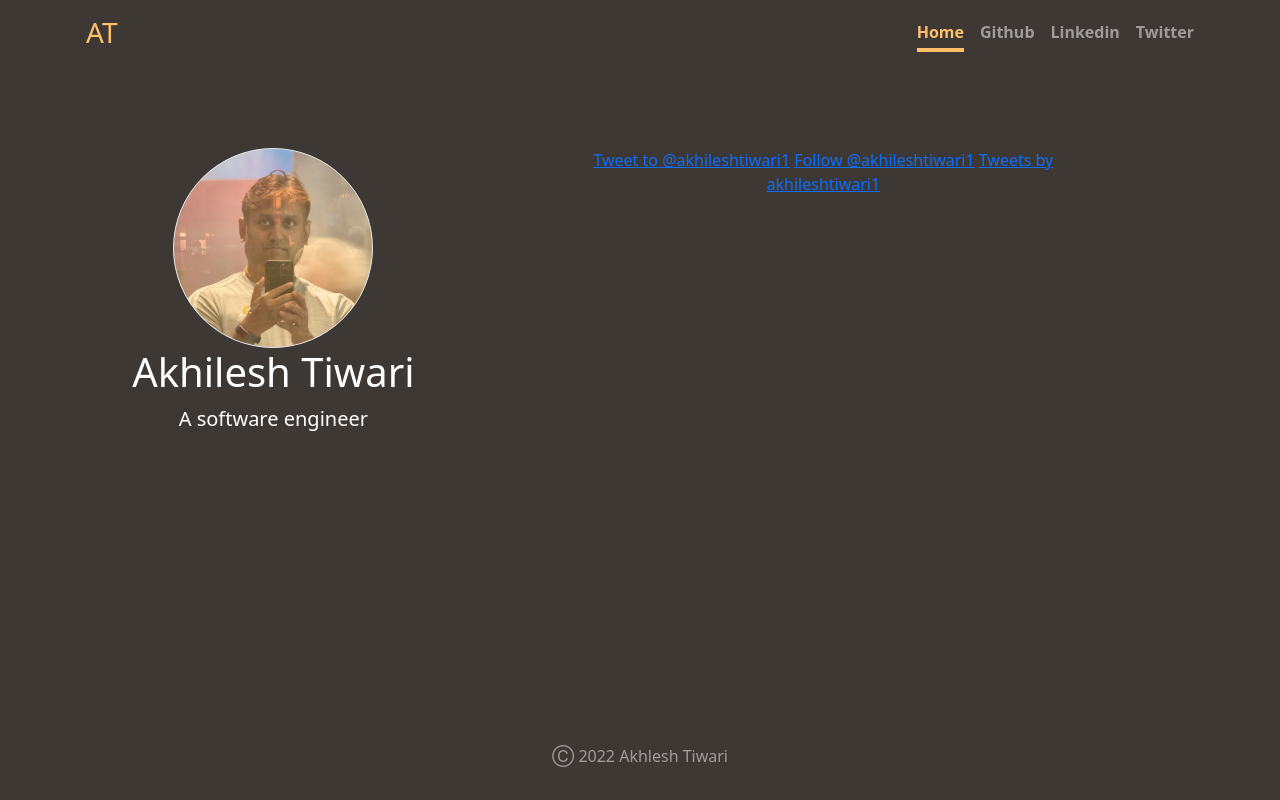
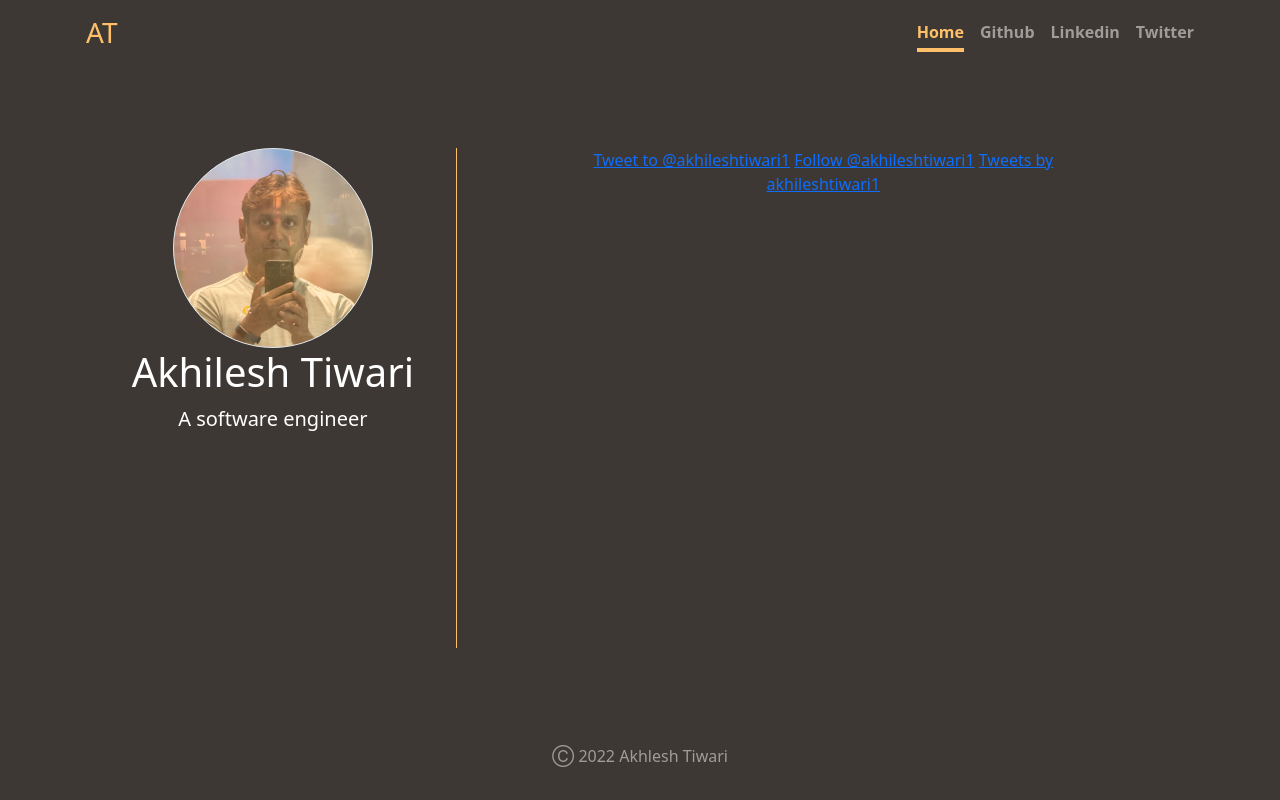
Before and after one commit to akhileshtiwari/akhileshtiwari.github.io, a plain HTML site: page index.html in a window 1280 px wide. Drawn offline with nearby package versions, Linux system fonts and the light colour scheme.

Commit message:
added left border

```diff
--- a/cover.css
+++ b/cover.css
@@ -64,6 +64,9 @@ body {
     margin: auto;
     background-image: linear-gradient(rgba(255, 192, 105, 0.3), rgba(255, 192, 105, 0.3)), url(profile.jpg);
 }
+.profile {
+    border-right: 1px ridge #ffc069;
+}
 
 .apps {
     height: 500px;
```
